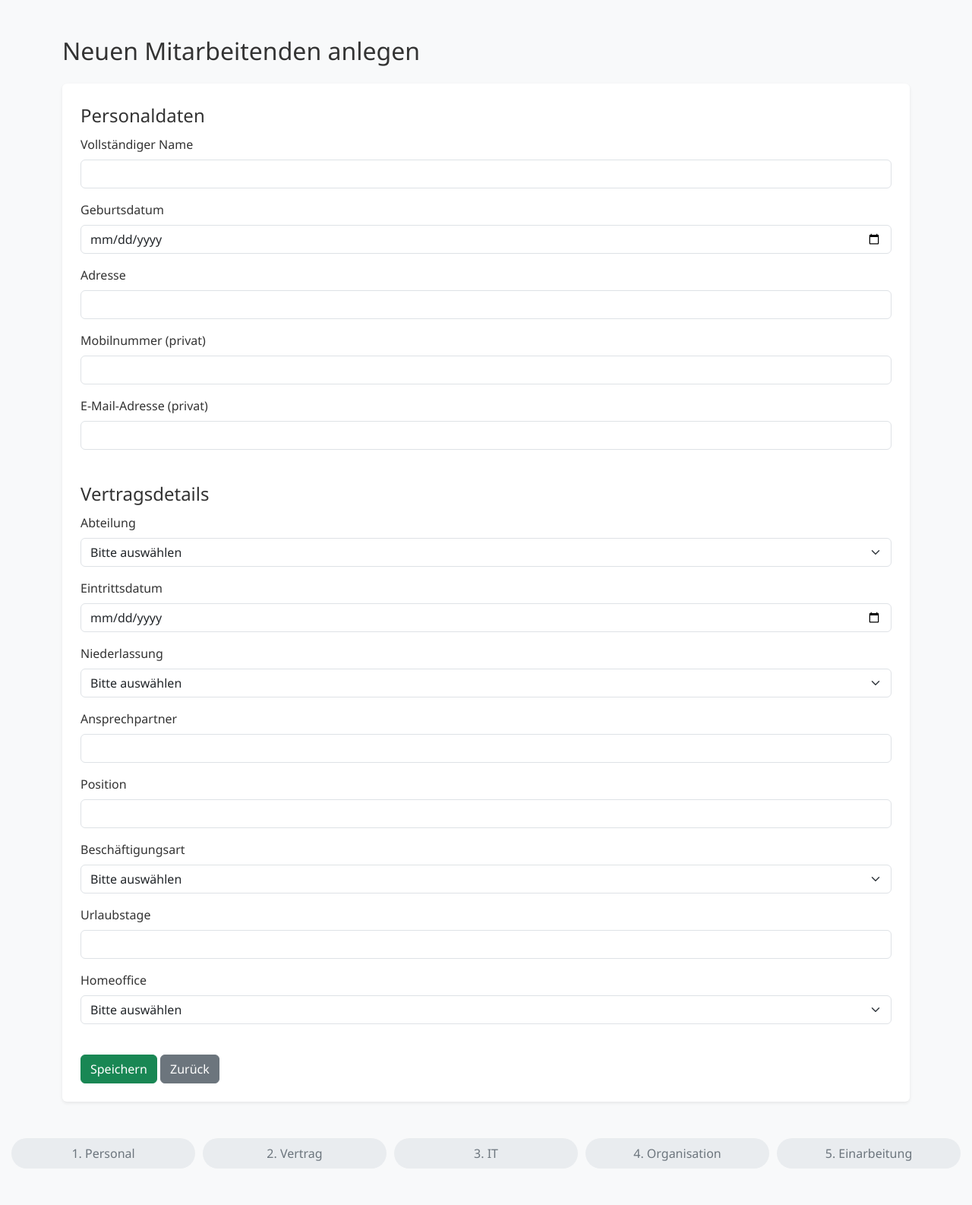
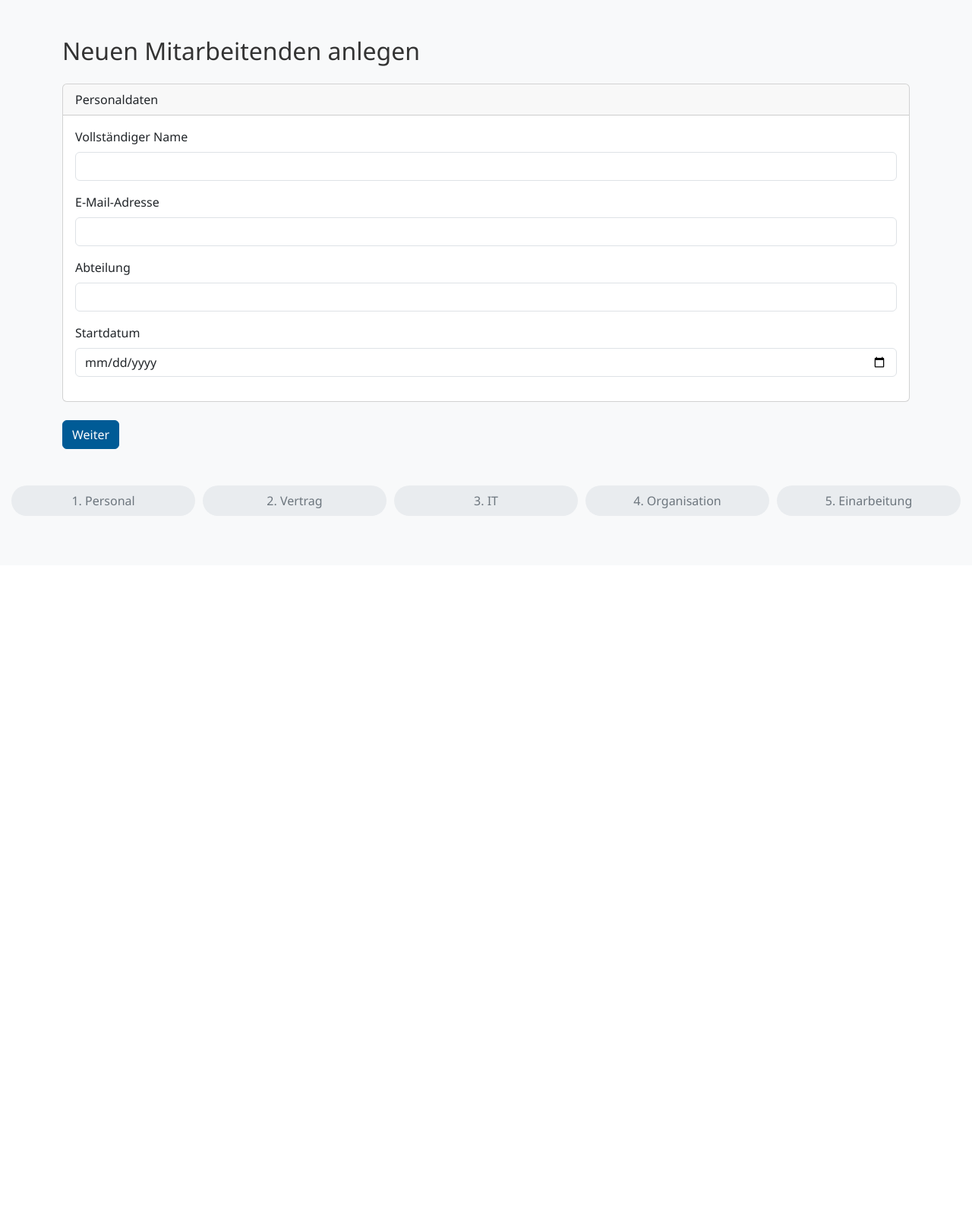
Before and after one commit to nico703/pensum-onboarding, a Flask app: page /create in a window 1280 px wide. Shown: the part 56-1642 px from the top of the page at 76% size. After the commit the page ends 735 px from the top, so only its background shows below. Run offline with Flask 3, Linux system fonts and the light colour scheme.

Commit message:
create.html angepasst

```diff
--- a/templates/create.html
+++ b/templates/create.html
@@ -1,114 +1,33 @@
 {% extends "base.html" %}
 
-{% block title %}Onboarding{% endblock %}
+{% block title %}Neuen Mitarbeitenden anlegen{% endblock %}
 
 {% block content %}
-<h2>Neuen Mitarbeitenden anlegen</h2>
-<form method="POST" class="mt-4 bg-white p-4 rounded shadow-sm">
+<h2 class="mb-4">Neuen Mitarbeitenden anlegen</h2>
 
-    <!-- PERSONENBEZOGENE DATEN -->
-    <fieldset class="mb-4">
-        <legend>Personaldaten</legend>
-
+<form method="POST">
+    <div class="card mb-4">
+        <div class="card-header">Personaldaten</div>
+        <div class="card-body">
             <div class="mb-3">
                 <label for="fullname" class="form-label">Vollständiger Name</label>
                 <input type="text" class="form-control" id="fullname" name="fullname" required>
             </div>
             <div class="mb-3">
-            <label for="birthdate" class="form-label">Geburtsdatum</label>
-            <input type="date" class="form-control" id="birthdate" name="birthdate">
+                <label for="email" class="form-label">E-Mail-Adresse</label>
+                <input type="email" class="form-control" id="email" name="email" required>
             </div>
             <div class="mb-3">
-            <label for="address" class="form-label">Adresse</label>
-            <input type="text" class="form-control" id="address" name="address">
+                <label for="department" class="form-label">Abteilung</label>
+                <input type="text" class="form-control" id="department" name="department" required>
             </div>
             <div class="mb-3">
-            <label for="mobile" class="form-label">Mobilnummer (privat)</label>
-            <input type="tel" class="form-control" id="mobile" name="mobile">
-        </div>
-        <div class="mb-3">
-            <label for="private_email" class="form-label">E-Mail-Adresse (privat)</label>
-            <input type="email" class="form-control" id="private_email" name="private_email">
-        </div>
-    </fieldset>
-
-    <!-- VERTRAGSDETAILS -->
-    <fieldset class="mb-4">
-        <legend>Vertragsdetails</legend>
-
-        <div class="mb-3">
-            <label for="department" class="form-label">Abteilung</label>
-            <select class="form-select" id="department" name="department">
-                <option value="">Bitte auswählen</option>
-                <option value="Vertrieb">Vertrieb</option>
-                <option value="Marketing">Marketing</option>
-                <option value="IT">IT</option>
-                <option value="HR">HR</option>
-                <option value="Produktion">Produktion</option>
-            </select>
-        </div>
-        <div class="mb-3">
-            <label for="start_date" class="form-label">Eintrittsdatum</label>
+                <label for="start_date" class="form-label">Startdatum</label>
                 <input type="date" class="form-control" id="start_date" name="start_date">
             </div>
-        <div class="mb-3">
-            <label for="location" class="form-label">Niederlassung</label>
-            <select class="form-select" id="location" name="location">
-                <option value="">Bitte auswählen</option>
-                <option value="Berlin">Berlin</option>
-                <option value="Hamburg">Hamburg</option>
-                <option value="München">München</option>
-            </select>
         </div>
-        <div class="mb-3">
-            <label for="contact_person" class="form-label">Ansprechpartner</label>
-            <input type="text" class="form-control" id="contact_person" name="contact_person">
     </div>
-        <div class="mb-3">
-            <label for="position" class="form-label">Position</label>
-            <input type="text" class="form-control" id="position" name="position">
-        </div>
-        <div class="mb-3">
-            <label for="employment_type" class="form-label">Beschäftigungsart</label>
-            <select class="form-select" id="employment_type" name="employment_type">
-                <option value="">Bitte auswählen</option>
-                <option value="Vollzeit">Vollzeit</option>
-                <option value="Teilzeit">Teilzeit</option>
-                <option value="Minijob">Minijob</option>
-            </select>
-        </div>
-        <div class="mb-3">
-            <label for="vacation_days" class="form-label">Urlaubstage</label>
-            <input type="number" class="form-control" id="vacation_days" name="vacation_days">
-        </div>
-        <div class="mb-3">
-            <label for="homeoffice" class="form-label">Homeoffice</label>
-            <select class="form-select" id="homeoffice" name="homeoffice" onchange="toggleHomeofficeOptions()">
-                <option value="">Bitte auswählen</option>
-                <option value="Ja">Ja</option>
-                <option value="Nein">Nein</option>
-            </select>
-        </div>
-        <div class="mb-3" id="homeoffice-options" style="display: none;">
-            <label for="homeoffice_detail" class="form-label">Homeoffice Regelung</label>
-            <select class="form-select" id="homeoffice_detail" name="homeoffice_detail">
-                <option value="">Bitte auswählen</option>
-                <option value="1-2 Tage">1–2 Tage</option>
-                <option value="3 Tage">3 Tage</option>
-                <option value="Nach Absprache">Nach Absprache</option>
-            </select>
-        </div>
-    </fieldset>
 
-    <button type="submit" class="btn btn-success">Speichern</button>
-    <a href="{{ url_for('index') }}" class="btn btn-secondary">Zurück</a>
+    <button type="submit" class="btn btn-primary">Weiter</button>
 </form>
-
-<script>
-    function toggleHomeofficeOptions() {
-        const homeoffice = document.getElementById("homeoffice").value;
-        const detail = document.getElementById("homeoffice-options");
-        detail.style.display = (homeoffice === "Ja") ? "block" : "none";
-    }
-</script>
 {% endblock %}
```
Lines whose indentation alone changed are shown as unchanged.
